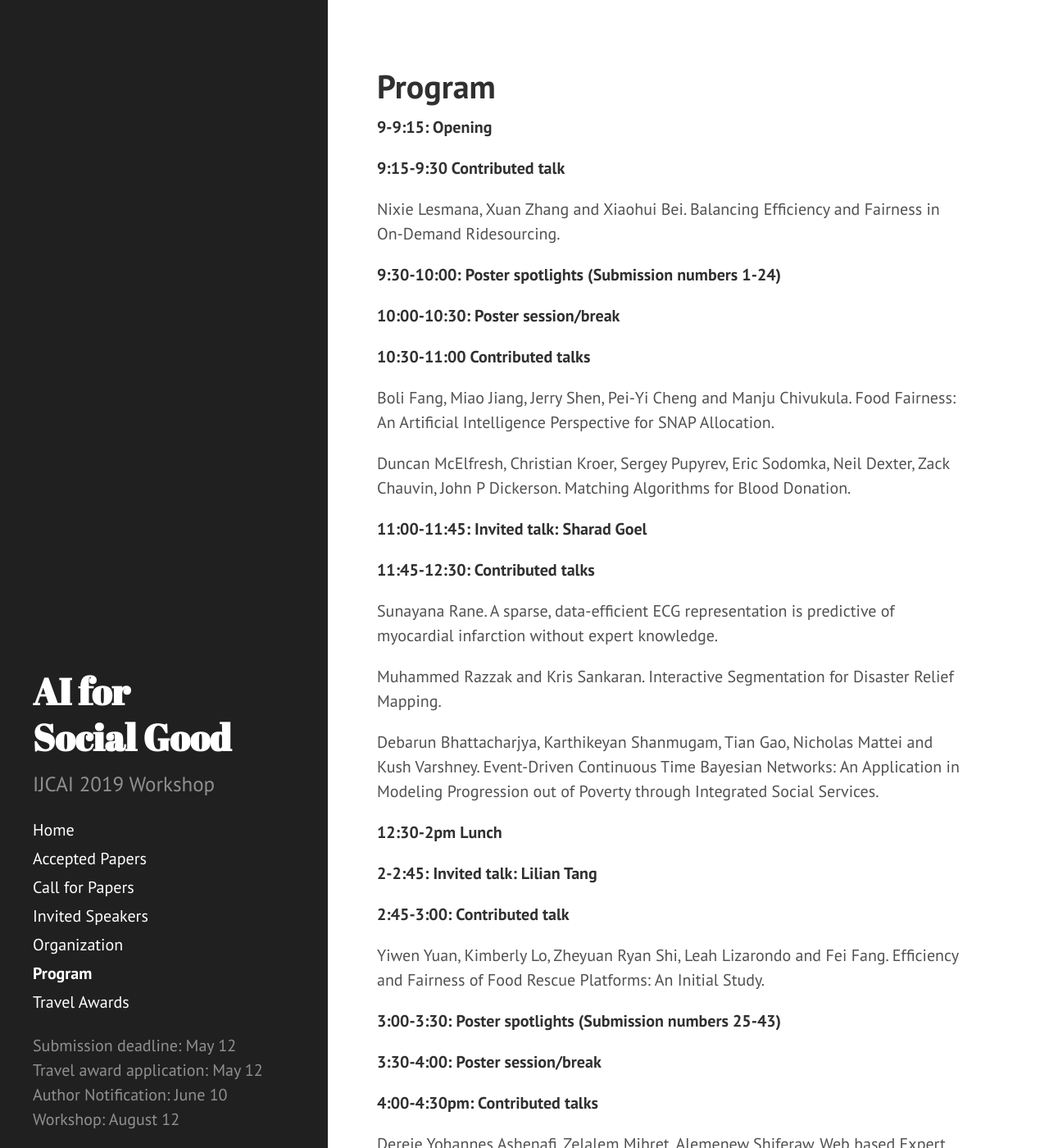
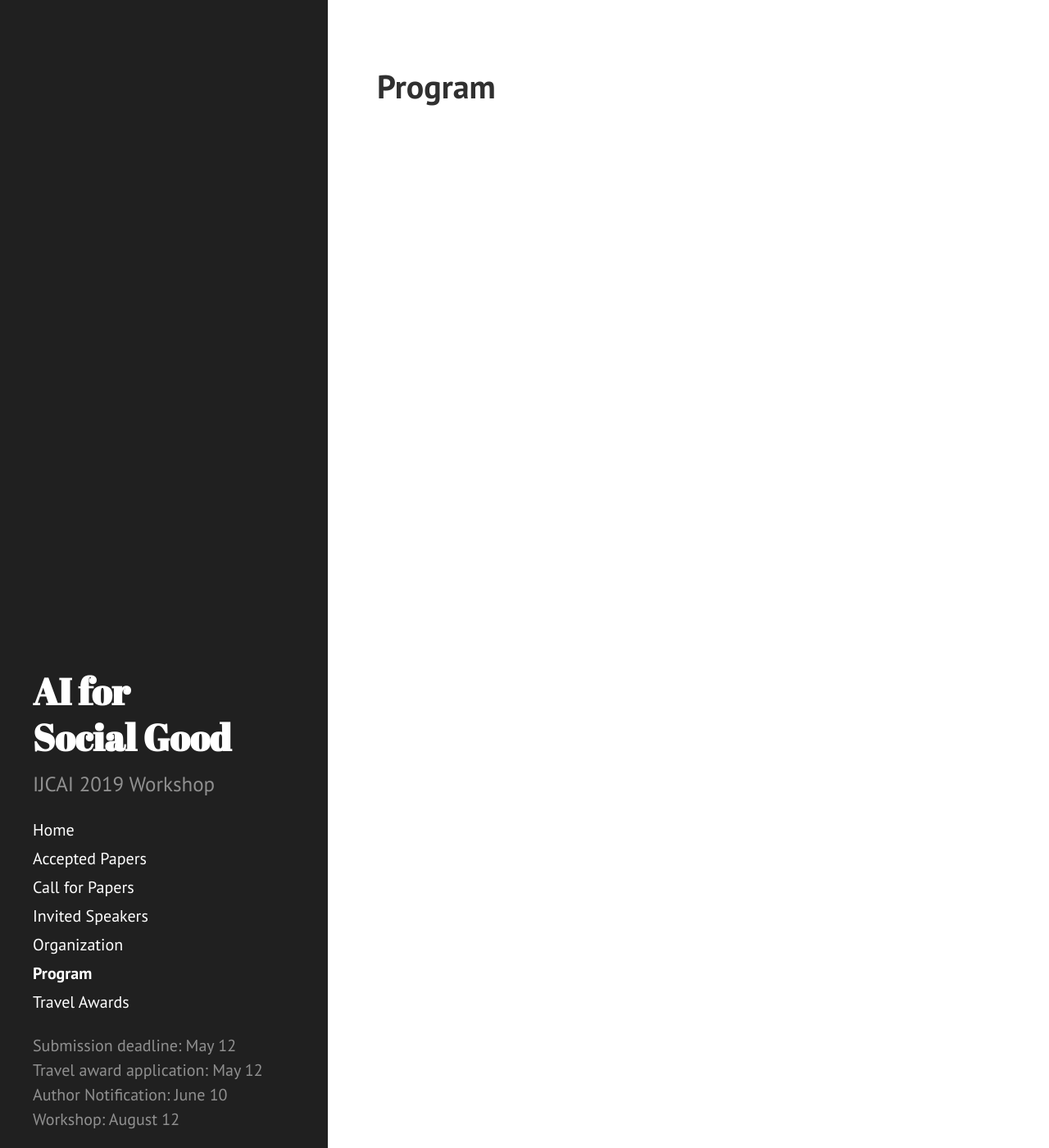
Before and after one commit to slremy/aiforpublichealth.github.io, a Jekyll site: the page built from program.md, in a window 1280 px wide and 1400 px high. Shown: the whole window at 82% size. Built offline with Jekyll 4.4.1, drawn with Linux system fonts in a browser that asks for light colours; some of the changed text lies outside the part shown.

Commit message:
Update program.md

```diff
--- a/program.md
+++ b/program.md
@@ -3,53 +3,6 @@ layout: page
 title: Program
 ---
 
-**9-9:15: Opening**
-
-**9:15-9:30 Contributed talk**
-
-  Nixie Lesmana, Xuan Zhang and Xiaohui Bei. Balancing Efficiency and Fairness in On-Demand Ridesourcing.
-
-**9:30-10:00: Poster spotlights (Submission numbers 1-24)**
-
-**10:00-10:30: Poster session/break**
-
-**10:30-11:00 Contributed talks**
-
-  Boli Fang, Miao Jiang, Jerry Shen, Pei-Yi Cheng and Manju Chivukula. Food Fairness: An Artificial Intelligence Perspective for SNAP Allocation.
-
-  Duncan McElfresh, Christian Kroer, Sergey Pupyrev, Eric Sodomka, Neil Dexter, Zack Chauvin, John P Dickerson. Matching Algorithms for Blood Donation.
-
-**11:00-11:45: Invited talk: Sharad Goel**
-
-**11:45-12:30: Contributed talks**
-
-Sunayana Rane. A sparse, data-efficient ECG representation is predictive of myocardial infarction without expert knowledge.
-
-Muhammed Razzak and Kris Sankaran. Interactive Segmentation for Disaster Relief Mapping.
-
-Debarun Bhattacharjya, Karthikeyan Shanmugam, Tian Gao, Nicholas Mattei and Kush Varshney. Event-Driven Continuous Time Bayesian Networks: An Application in Modeling Progression out of Poverty through Integrated Social Services.
-
-**12:30-2pm Lunch**
-
-**2-2:45: Invited talk: Lilian Tang**
-
-**2:45-3:00: Contributed talk**
-
-Yiwen Yuan, Kimberly Lo, Zheyuan Ryan Shi, Leah Lizarondo and Fei Fang. Efficiency and Fairness of Food Rescue Platforms: An Initial Study.
-
-**3:00-3:30: Poster spotlights (Submission numbers 25-43)**
-
-**3:30-4:00: Poster session/break**
-
-**4:00-4:30pm: Contributed talks**
-
-Dereje Yohannes Ashenafi, Zelalem Mihret, Alemenew Shiferaw. Web based Expert system for the prevention, diagnosis and treatment of Malaria using two Ethiopian local languages (Amharic & Afan Oromo).
-
-Andrew Perrault, Bryan Wilder, Eric Ewing, Aditya Mate, Bistra Dilkina and Milind Tambe. Decision-Focused Learning of Adversary Behavior in Security Games.
-
-**4:30-5:15: Invited talk: Stefano Ermon**
-
-**5:15-5:30pm Closing**
 
 <div class="posts">
   {% for post in paginator.posts %}
```
